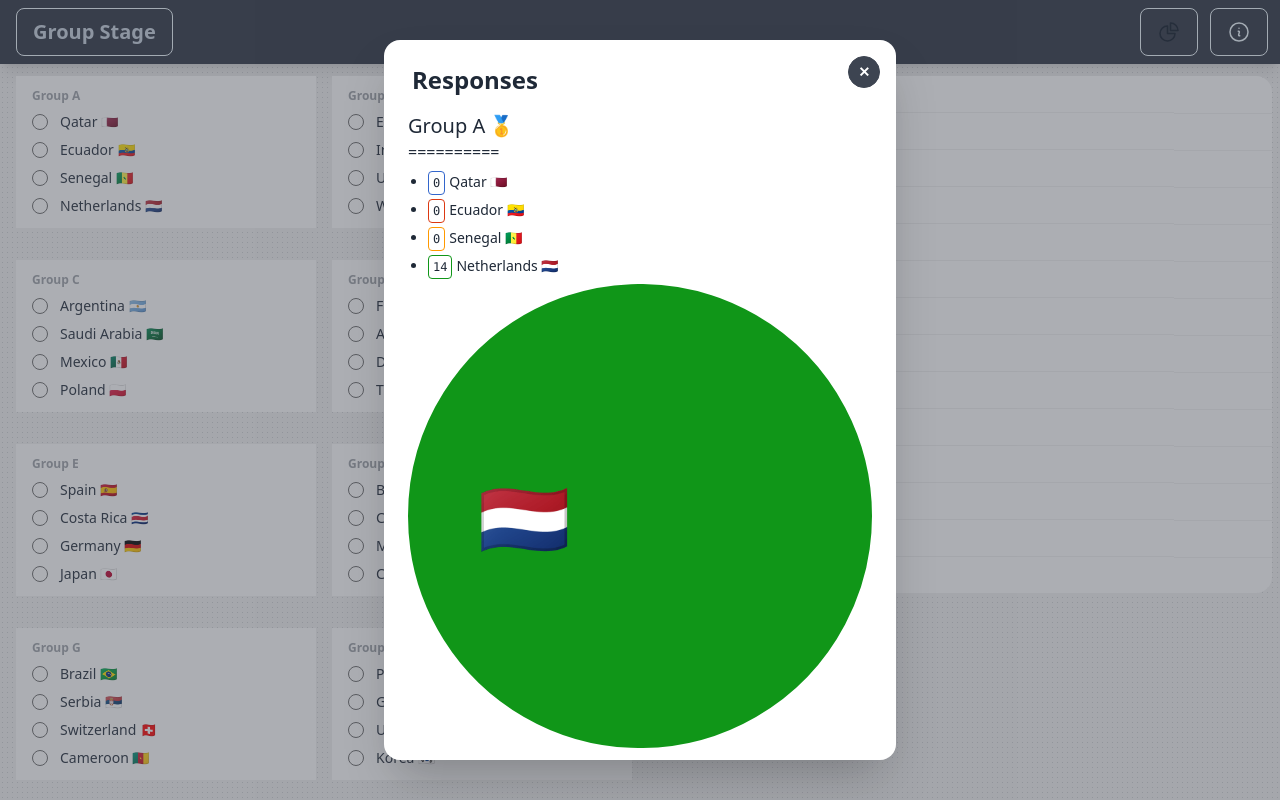
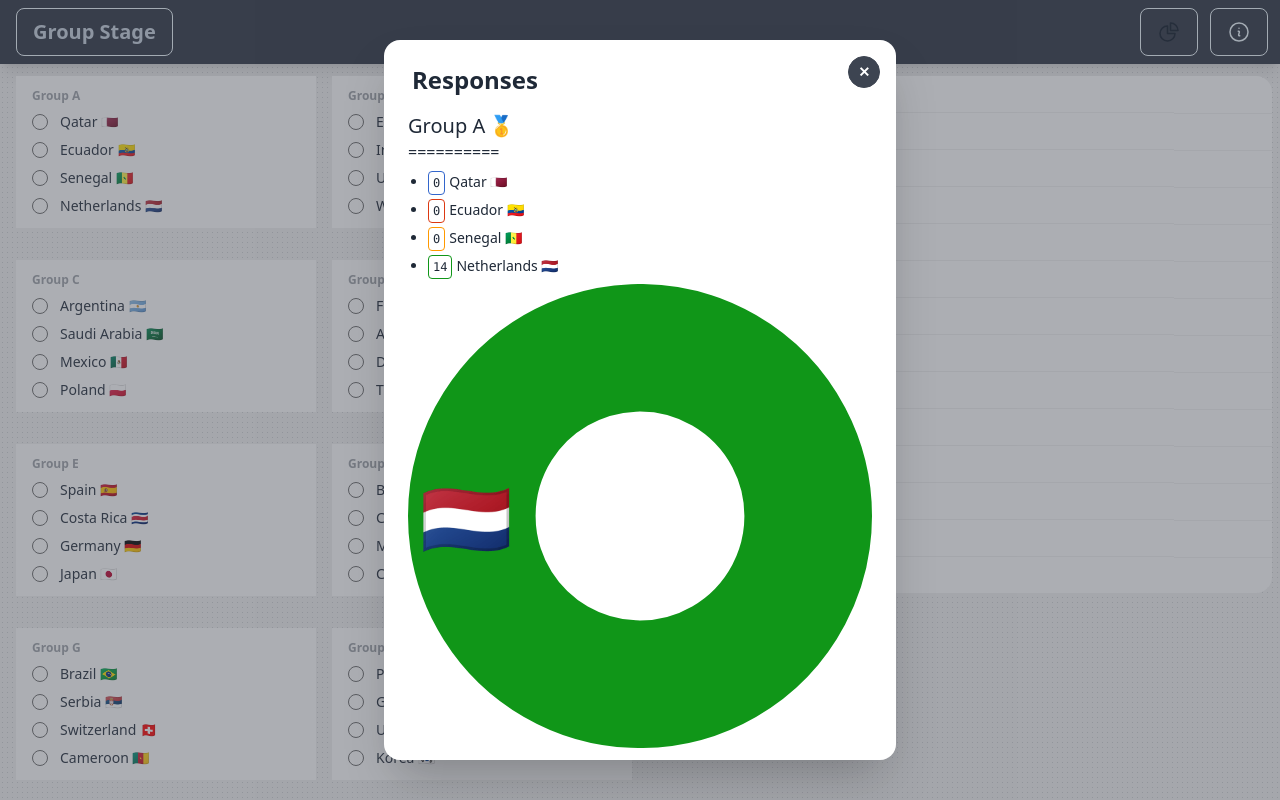
Before and after one commit to SeanPlusPlus/world-cup-group-stage, a Next.js app: page / in a window 1280 px wide. Both pictures are taken after a click on the button 1169 px from the left and 32 px from the top of the page. Built offline with nearby package versions, Linux system fonts and the light colour scheme.

Commit message:
main: style responses

```diff
--- a/components/modals/Chart.js
+++ b/components/modals/Chart.js
@@ -63,6 +63,8 @@ const Chart = () => {
                   }))
                 }
                 label={({ dataEntry }) => dataEntry.title}
+                lineWidth={55}
+                labelPosition={75}
               />
             </div>
           ))}
```
